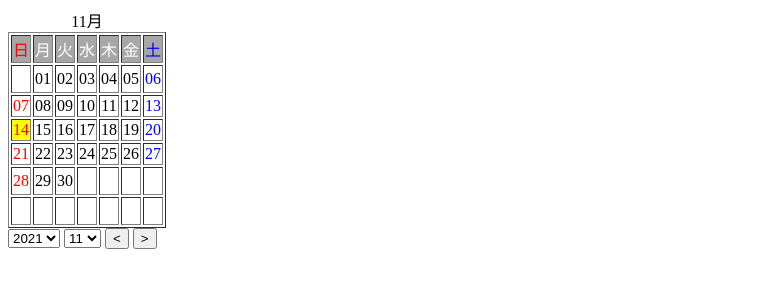
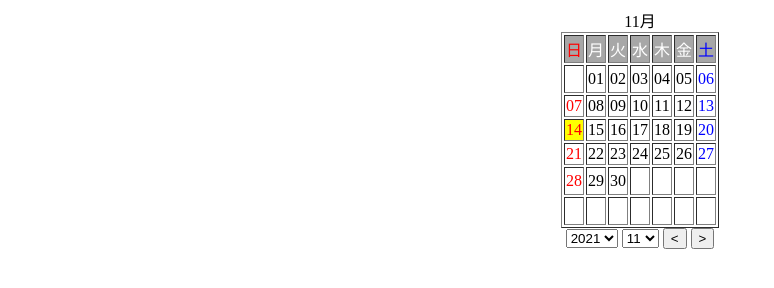
Before and after one commit to illionillion/js_calendar, a plain HTML site: page index.html in a window 1280 px wide. Shown: the whole page, without its empty margins (0-774 px from the left). Drawn offline with Linux system fonts and the light colour scheme.

Commit message:
位置を真ん中に修正した

```diff
--- a/css/main.css
+++ b/css/main.css
@@ -1,5 +1,6 @@
 #calender{
     text-align: center;
+    margin: auto;
 }
 
 #calender_week{
@@ -18,3 +19,7 @@
 .today{
     background-color: yellow;
 }
+
+#controller{
+    text-align: center;
+}
--- a/index.html
+++ b/index.html
@@ -19,10 +19,12 @@
 
     </tbody>
   </table>
-  <select name="" id="year_select"></select>
-  <select name="" id="month_select"></select>
-  <!-- <input type="month" name="" id="month_select"> -->
-  <input type="button" id="last" value="&lt;">
-  <input type="button" id="next" value="&gt;">
+  <div id="controller">
+    <select name="" id="year_select"></select>
+    <select name="" id="month_select"></select>
+    <!-- <input type="month" name="" id="month_select"> -->
+    <input type="button" id="last" value="&lt;">
+    <input type="button" id="next" value="&gt;">
+  </div>
 </body>
 </html>
```
